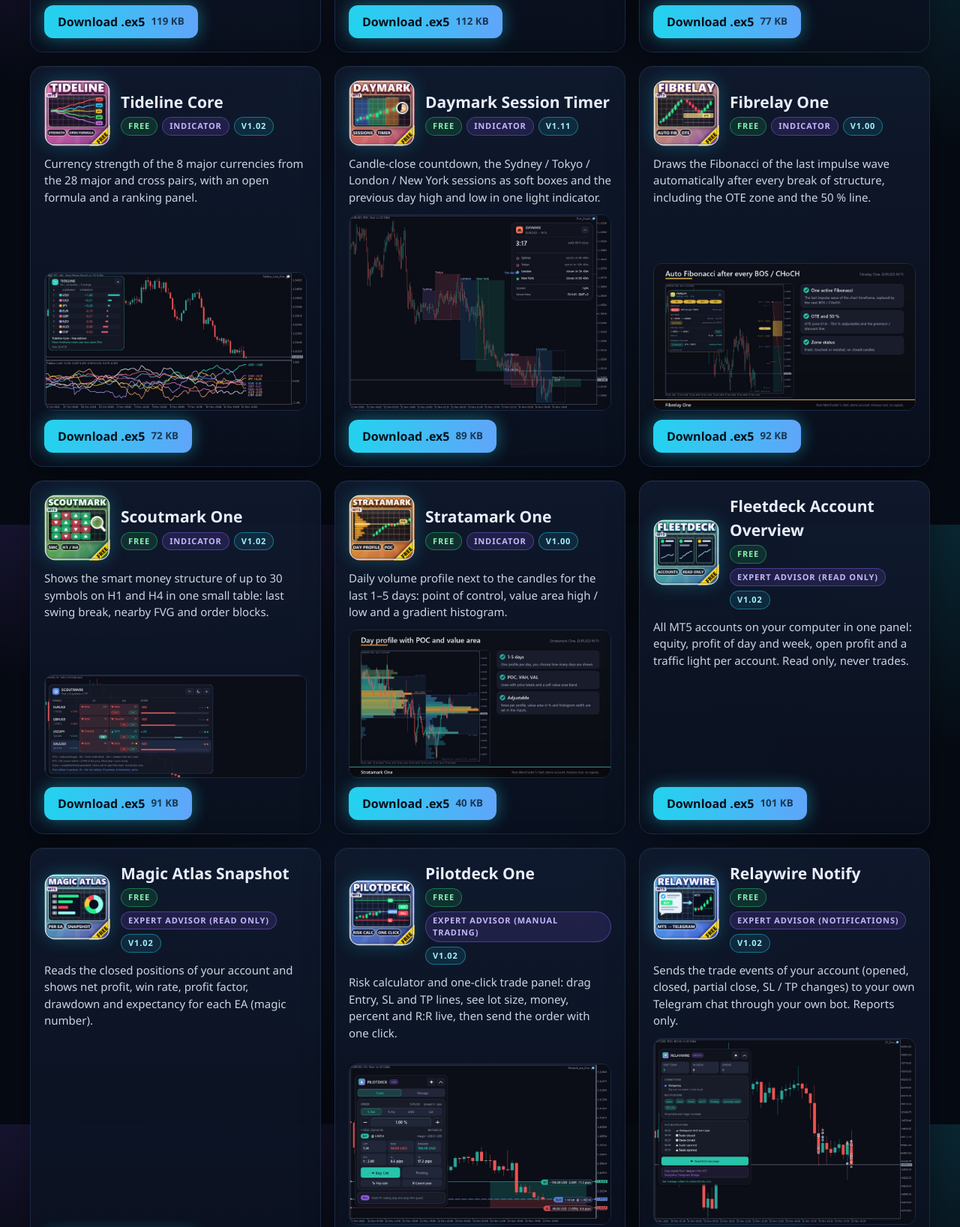
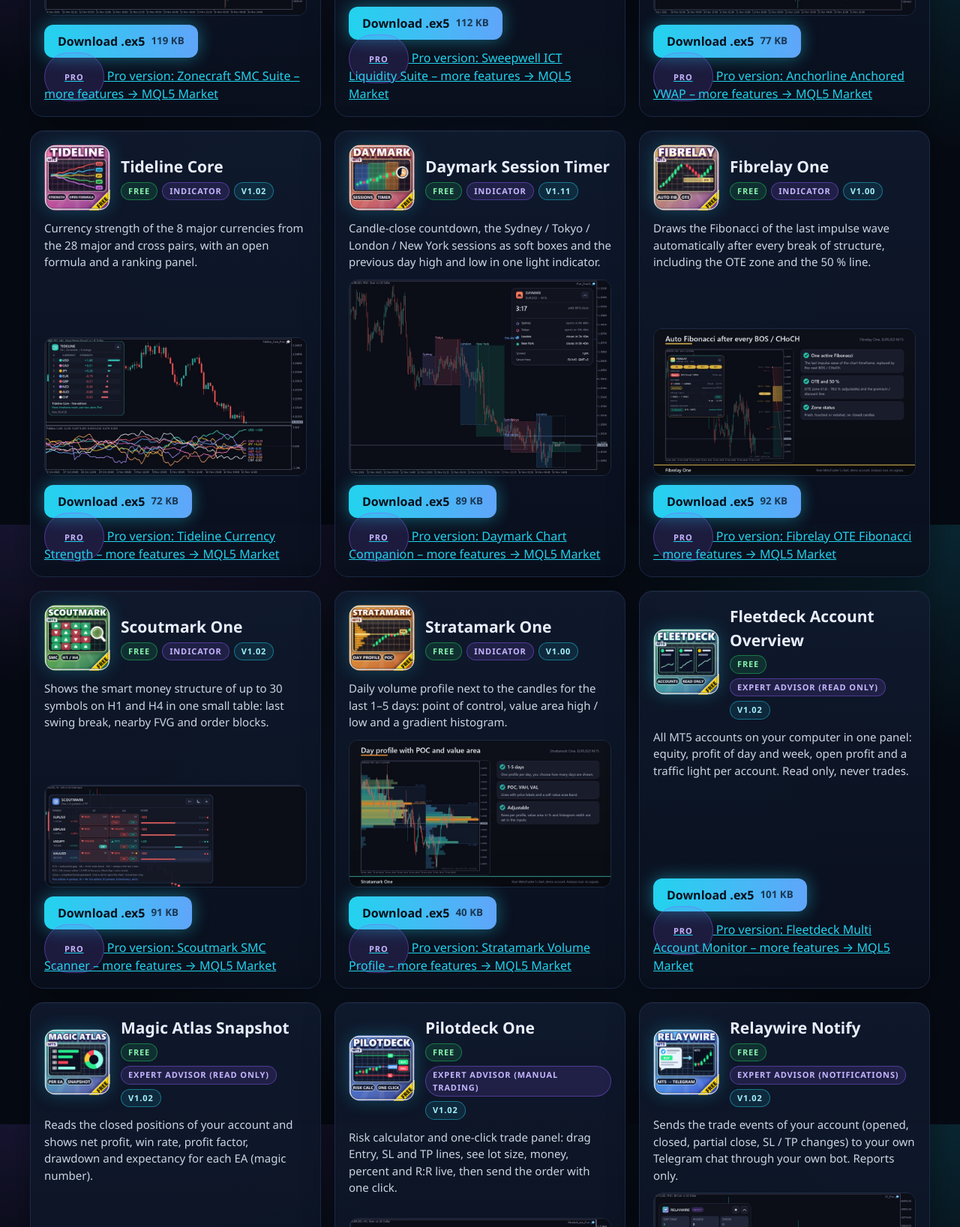
Before and after one commit to MarkusClaudeAI/mt5-tools, a plain HTML site: page index.html in a window 1280 px wide. Shown: the part 900-2537 px from the top of the page at 75% size. Drawn offline with Linux system fonts and the light colour scheme; no server answers.

Commit message:
Add files via upload

```diff
--- a/index.html
+++ b/index.html
@@ -9,6 +9,7 @@
 </head>
 <body>
 <div class="grid-bg"></div>
+<a class="proband" href="https://www.mql5.com/en/users/1002966/seller" target="_blank" rel="noopener"><span data-en="Need more? Pro versions on MQL5 Market →" data-de="Mehr gebraucht? Pro-Versionen im MQL5 Market →">Need more? Pro versions on MQL5 Market →</span></a>
 <header class="top">
   <div class="brand"><div class="mark"><span>MT5</span></div><div class="nm">MT5 Tools Studio<small>FREE TOOLS</small></div></div>
   <div class="lang"><button id="l-en" class="on">EN</button><button id="l-de">DE</button></div>
@@ -34,6 +35,7 @@
   <a class="shot" href="assets/shots/Zonecraft_Structure.jpg" target="_blank" rel="noopener"><img loading="lazy" src="assets/shots/Zonecraft_Structure.jpg" alt="Zonecraft Structure screenshot"></a>
   <div class="dl"><a class="btn" href="https://github.com/MarkusClaudeAI/mt5-tools/releases/download/v1.0/Zonecraft_Structure.ex5" data-asset="Zonecraft_Structure.ex5"><span data-en="Download .ex5" data-de=".ex5 herunterladen">Download .ex5</span> <small>119 KB</small></a>
   <span class="count" data-asset="Zonecraft_Structure.ex5"></span></div>
+  <a class="prolink" href="https://www.mql5.com/en/market/product/208539" target="_blank" rel="noopener"><span class="tag pro">PRO</span> <span data-en="Pro version: Zonecraft SMC Suite – more features → MQL5 Market" data-de="Pro-Version: Zonecraft SMC Suite – mehr Funktionen → MQL5 Market">Pro version: Zonecraft SMC Suite – more features → MQL5 Market</span></a>
 </article>
 <article class="card tool">
   <div class="head"><img class="logo" src="assets/logos/Sweepwell_One.png" alt="Sweepwell One logo" width="88" height="88">
@@ -42,6 +44,7 @@
   <a class="shot" href="assets/shots/Sweepwell_One.jpg" target="_blank" rel="noopener"><img loading="lazy" src="assets/shots/Sweepwell_One.jpg" alt="Sweepwell One screenshot"></a>
   <div class="dl"><a class="btn" href="https://github.com/MarkusClaudeAI/mt5-tools/releases/download/v1.0/Sweepwell_One.ex5" data-asset="Sweepwell_One.ex5"><span data-en="Download .ex5" data-de=".ex5 herunterladen">Download .ex5</span> <small>112 KB</small></a>
   <span class="count" data-asset="Sweepwell_One.ex5"></span></div>
+  <a class="prolink" href="https://www.mql5.com/en/market/product/208744" target="_blank" rel="noopener"><span class="tag pro">PRO</span> <span data-en="Pro version: Sweepwell ICT Liquidity Suite – more features → MQL5 Market" data-de="Pro-Version: Sweepwell ICT Liquidity Suite – mehr Funktionen → MQL5 Market">Pro version: Sweepwell ICT Liquidity Suite – more features → MQL5 Market</span></a>
 </article>
 <article class="card tool">
   <div class="head"><img class="logo" src="assets/logos/Anchorline_One.png" alt="Anchorline One logo" width="88" height="88">
@@ -50,6 +53,7 @@
   <a class="shot" href="assets/shots/Anchorline_One.jpg" target="_blank" rel="noopener"><img loading="lazy" src="assets/shots/Anchorline_One.jpg" alt="Anchorline One screenshot"></a>
   <div class="dl"><a class="btn" href="https://github.com/MarkusClaudeAI/mt5-tools/releases/download/v1.0/Anchorline_One.ex5" data-asset="Anchorline_One.ex5"><span data-en="Download .ex5" data-de=".ex5 herunterladen">Download .ex5</span> <small>77 KB</small></a>
   <span class="count" data-asset="Anchorline_One.ex5"></span></div>
+  <a class="prolink" href="https://www.mql5.com/en/market/product/208625" target="_blank" rel="noopener"><span class="tag pro">PRO</span> <span data-en="Pro version: Anchorline Anchored VWAP – more features → MQL5 Market" data-de="Pro-Version: Anchorline Anchored VWAP – mehr Funktionen → MQL5 Market">Pro version: Anchorline Anchored VWAP – more features → MQL5 Market</span></a>
 </article>
 <article class="card tool">
   <div class="head"><img class="logo" src="assets/logos/Tideline_Core.png" alt="Tideline Core logo" width="88" height="88">
@@ -58,6 +62,7 @@
   <a class="shot" href="assets/shots/Tideline_Core.jpg" target="_blank" rel="noopener"><img loading="lazy" src="assets/shots/Tideline_Core.jpg" alt="Tideline Core screenshot"></a>
   <div class="dl"><a class="btn" href="https://github.com/MarkusClaudeAI/mt5-tools/releases/download/v1.0/Tideline_Core_Free.ex5" data-asset="Tideline_Core_Free.ex5"><span data-en="Download .ex5" data-de=".ex5 herunterladen">Download .ex5</span> <small>72 KB</small></a>
   <span class="count" data-asset="Tideline_Core_Free.ex5"></span></div>
+  <a class="prolink" href="https://www.mql5.com/en/market/product/208628" target="_blank" rel="noopener"><span class="tag pro">PRO</span> <span data-en="Pro version: Tideline Currency Strength – more features → MQL5 Market" data-de="Pro-Version: Tideline Currency Strength – mehr Funktionen → MQL5 Market">Pro version: Tideline Currency Strength – more features → MQL5 Market</span></a>
 </article>
 <article class="card tool">
   <div class="head"><img class="logo" src="assets/logos/Daymark_Session_Timer.png" alt="Daymark Session Timer logo" width="88" height="88">
@@ -66,6 +71,7 @@
   <a class="shot" href="assets/shots/Daymark_Session_Timer.jpg" target="_blank" rel="noopener"><img loading="lazy" src="assets/shots/Daymark_Session_Timer.jpg" alt="Daymark Session Timer screenshot"></a>
   <div class="dl"><a class="btn" href="https://github.com/MarkusClaudeAI/mt5-tools/releases/download/v1.0/Daymark_Session_Timer.ex5" data-asset="Daymark_Session_Timer.ex5"><span data-en="Download .ex5" data-de=".ex5 herunterladen">Download .ex5</span> <small>89 KB</small></a>
   <span class="count" data-asset="Daymark_Session_Timer.ex5"></span></div>
+  <a class="prolink" href="https://www.mql5.com/en/market/product/208483" target="_blank" rel="noopener"><span class="tag pro">PRO</span> <span data-en="Pro version: Daymark Chart Companion – more features → MQL5 Market" data-de="Pro-Version: Daymark Chart Companion – mehr Funktionen → MQL5 Market">Pro version: Daymark Chart Companion – more features → MQL5 Market</span></a>
 </article>
 <article class="card tool">
   <div class="head"><img class="logo" src="assets/logos/Fibrelay_One.png" alt="Fibrelay One logo" width="88" height="88">
@@ -74,6 +80,7 @@
   <a class="shot" href="assets/shots/Fibrelay_One.jpg" target="_blank" rel="noopener"><img loading="lazy" src="assets/shots/Fibrelay_One.jpg" alt="Fibrelay One screenshot"></a>
   <div class="dl"><a class="btn" href="https://github.com/MarkusClaudeAI/mt5-tools/releases/download/v1.0/Fibrelay_One.ex5" data-asset="Fibrelay_One.ex5"><span data-en="Download .ex5" data-de=".ex5 herunterladen">Download .ex5</span> <small>92 KB</small></a>
   <span class="count" data-asset="Fibrelay_One.ex5"></span></div>
+  <a class="prolink" href="https://www.mql5.com/en/market/product/209249" target="_blank" rel="noopener"><span class="tag pro">PRO</span> <span data-en="Pro version: Fibrelay OTE Fibonacci – more features → MQL5 Market" data-de="Pro-Version: Fibrelay OTE Fibonacci – mehr Funktionen → MQL5 Market">Pro version: Fibrelay OTE Fibonacci – more features → MQL5 Market</span></a>
 </article>
 <article class="card tool">
   <div class="head"><img class="logo" src="assets/logos/Scoutmark_One.png" alt="Scoutmark One logo" width="88" height="88">
@@ -82,6 +89,7 @@
   <a class="shot" href="assets/shots/Scoutmark_One.jpg" target="_blank" rel="noopener"><img loading="lazy" src="assets/shots/Scoutmark_One.jpg" alt="Scoutmark One screenshot"></a>
   <div class="dl"><a class="btn" href="https://github.com/MarkusClaudeAI/mt5-tools/releases/download/v1.0/Scoutmark_One.ex5" data-asset="Scoutmark_One.ex5"><span data-en="Download .ex5" data-de=".ex5 herunterladen">Download .ex5</span> <small>91 KB</small></a>
   <span class="count" data-asset="Scoutmark_One.ex5"></span></div>
+  <a class="prolink" href="https://www.mql5.com/en/market/product/208928" target="_blank" rel="noopener"><span class="tag pro">PRO</span> <span data-en="Pro version: Scoutmark SMC Scanner – more features → MQL5 Market" data-de="Pro-Version: Scoutmark SMC Scanner – mehr Funktionen → MQL5 Market">Pro version: Scoutmark SMC Scanner – more features → MQL5 Market</span></a>
 </article>
 <article class="card tool">
   <div class="head"><img class="logo" src="assets/logos/Stratamark_One.png" alt="Stratamark One logo" width="88" height="88">
@@ -90,6 +98,7 @@
   <a class="shot" href="assets/shots/Stratamark_One.jpg" target="_blank" rel="noopener"><img loading="lazy" src="assets/shots/Stratamark_One.jpg" alt="Stratamark One screenshot"></a>
   <div class="dl"><a class="btn" href="https://github.com/MarkusClaudeAI/mt5-tools/releases/download/v1.0/Stratamark_One.ex5" data-asset="Stratamark_One.ex5"><span data-en="Download .ex5" data-de=".ex5 herunterladen">Download .ex5</span> <small>40 KB</small></a>
   <span class="count" data-asset="Stratamark_One.ex5"></span></div>
+  <a class="prolink" href="https://www.mql5.com/en/market/product/209152" target="_blank" rel="noopener"><span class="tag pro">PRO</span> <span data-en="Pro version: Stratamark Volume Profile – more features → MQL5 Market" data-de="Pro-Version: Stratamark Volume Profile – mehr Funktionen → MQL5 Market">Pro version: Stratamark Volume Profile – more features → MQL5 Market</span></a>
 </article>
 <article class="card tool">
   <div class="head"><img class="logo" src="assets/logos/Fleetdeck_Account_Overview.png" alt="Fleetdeck Account Overview logo" width="88" height="88">
@@ -98,6 +107,7 @@
 
   <div class="dl"><a class="btn" href="https://github.com/MarkusClaudeAI/mt5-tools/releases/download/v1.0/Fleetdeck_Lite.ex5" data-asset="Fleetdeck_Lite.ex5"><span data-en="Download .ex5" data-de=".ex5 herunterladen">Download .ex5</span> <small>101 KB</small></a>
   <span class="count" data-asset="Fleetdeck_Lite.ex5"></span></div>
+  <a class="prolink" href="https://www.mql5.com/en/market/product/208444" target="_blank" rel="noopener"><span class="tag pro">PRO</span> <span data-en="Pro version: Fleetdeck Multi Account Monitor – more features → MQL5 Market" data-de="Pro-Version: Fleetdeck Multi Account Monitor – mehr Funktionen → MQL5 Market">Pro version: Fleetdeck Multi Account Monitor – more features → MQL5 Market</span></a>
 </article>
 <article class="card tool">
   <div class="head"><img class="logo" src="assets/logos/Magic_Atlas_Snapshot.png" alt="Magic Atlas Snapshot logo" width="88" height="88">
@@ -106,6 +116,7 @@
 
   <div class="dl"><a class="btn" href="https://github.com/MarkusClaudeAI/mt5-tools/releases/download/v1.0/MagicAtlasJournal_Lite.ex5" data-asset="MagicAtlasJournal_Lite.ex5"><span data-en="Download .ex5" data-de=".ex5 herunterladen">Download .ex5</span> <small>121 KB</small></a>
   <span class="count" data-asset="MagicAtlasJournal_Lite.ex5"></span></div>
+  <a class="prolink" href="https://www.mql5.com/en/market/product/208440" target="_blank" rel="noopener"><span class="tag pro">PRO</span> <span data-en="Pro version: Magic Atlas Journal – more features → MQL5 Market" data-de="Pro-Version: Magic Atlas Journal – mehr Funktionen → MQL5 Market">Pro version: Magic Atlas Journal – more features → MQL5 Market</span></a>
 </article>
 <article class="card tool">
   <div class="head"><img class="logo" src="assets/logos/Pilotdeck_One.png" alt="Pilotdeck One logo" width="88" height="88">
@@ -114,6 +125,7 @@
   <a class="shot" href="assets/shots/Pilotdeck_One.jpg" target="_blank" rel="noopener"><img loading="lazy" src="assets/shots/Pilotdeck_One.jpg" alt="Pilotdeck One screenshot"></a>
   <div class="dl"><a class="btn" href="https://github.com/MarkusClaudeAI/mt5-tools/releases/download/v1.0/Pilotdeck_Lite.ex5" data-asset="Pilotdeck_Lite.ex5"><span data-en="Download .ex5" data-de=".ex5 herunterladen">Download .ex5</span> <small>195 KB</small></a>
   <span class="count" data-asset="Pilotdeck_Lite.ex5"></span></div>
+  <a class="prolink" href="https://www.mql5.com/en/market/product/208699" target="_blank" rel="noopener"><span class="tag pro">PRO</span> <span data-en="Pro version: Pilotdeck Trade Manager – more features → MQL5 Market" data-de="Pro-Version: Pilotdeck Trade Manager – mehr Funktionen → MQL5 Market">Pro version: Pilotdeck Trade Manager – more features → MQL5 Market</span></a>
 </article>
 <article class="card tool">
   <div class="head"><img class="logo" src="assets/logos/Relaywire_Notify.png" alt="Relaywire Notify logo" width="88" height="88">
@@ -122,6 +134,7 @@
   <a class="shot" href="assets/shots/Relaywire_Notify.jpg" target="_blank" rel="noopener"><img loading="lazy" src="assets/shots/Relaywire_Notify.jpg" alt="Relaywire Notify screenshot"></a>
   <div class="dl"><a class="btn" href="https://github.com/MarkusClaudeAI/mt5-tools/releases/download/v1.0/Relaywire_Notify.ex5" data-asset="Relaywire_Notify.ex5"><span data-en="Download .ex5" data-de=".ex5 herunterladen">Download .ex5</span> <small>143 KB</small></a>
   <span class="count" data-asset="Relaywire_Notify.ex5"></span></div>
+  <a class="prolink" href="https://www.mql5.com/en/market/product/208726" target="_blank" rel="noopener"><span class="tag pro">PRO</span> <span data-en="Pro version: Relaywire Telegram Bridge – more features → MQL5 Market" data-de="Pro-Version: Relaywire Telegram Bridge – mehr Funktionen → MQL5 Market">Pro version: Relaywire Telegram Bridge – more features → MQL5 Market</span></a>
 </article>
 <article class="card tool">
   <div class="head"><img class="logo" src="assets/logos/Rewindeck_One.png" alt="Rewindeck One logo" width="88" height="88">
@@ -130,6 +143,7 @@
   <a class="shot" href="assets/shots/Rewindeck_One.jpg" target="_blank" rel="noopener"><img loading="lazy" src="assets/shots/Rewindeck_One.jpg" alt="Rewindeck One screenshot"></a>
   <div class="dl"><a class="btn" href="https://github.com/MarkusClaudeAI/mt5-tools/releases/download/v1.0/Rewindeck_One.ex5" data-asset="Rewindeck_One.ex5"><span data-en="Download .ex5" data-de=".ex5 herunterladen">Download .ex5</span> <small>238 KB</small></a>
   <span class="count" data-asset="Rewindeck_One.ex5"></span></div>
+  <a class="prolink" href="https://www.mql5.com/en/market/product/208833" target="_blank" rel="noopener"><span class="tag pro">PRO</span> <span data-en="Pro version: Rewindeck Backtest Simulator – more features → MQL5 Market" data-de="Pro-Version: Rewindeck Backtest Simulator – mehr Funktionen → MQL5 Market">Pro version: Rewindeck Backtest Simulator – more features → MQL5 Market</span></a>
 </article>
 <article class="card tool">
   <div class="head"><img class="logo" src="assets/logos/Twinlane_Copier_One.png" alt="Twinlane Copier One logo" width="88" height="88">
@@ -138,6 +152,7 @@
   <a class="shot" href="assets/shots/Twinlane_Copier_One.jpg" target="_blank" rel="noopener"><img loading="lazy" src="assets/shots/Twinlane_Copier_One.jpg" alt="Twinlane Copier One screenshot"></a>
   <div class="dl"><a class="btn" href="https://github.com/MarkusClaudeAI/mt5-tools/releases/download/v1.0/Twinlane_Copier_Lite.ex5" data-asset="Twinlane_Copier_Lite.ex5"><span data-en="Download .ex5" data-de=".ex5 herunterladen">Download .ex5</span> <small>199 KB</small></a>
   <span class="count" data-asset="Twinlane_Copier_Lite.ex5"></span></div>
+  <a class="prolink" href="https://www.mql5.com/en/market/product/208442" target="_blank" rel="noopener"><span class="tag pro">PRO</span> <span data-en="Pro version: Twinlane Copier – more features → MQL5 Market" data-de="Pro-Version: Twinlane Copier – mehr Funktionen → MQL5 Market">Pro version: Twinlane Copier – more features → MQL5 Market</span></a>
 </article>
 </main>
 <section class="pro card">
```
